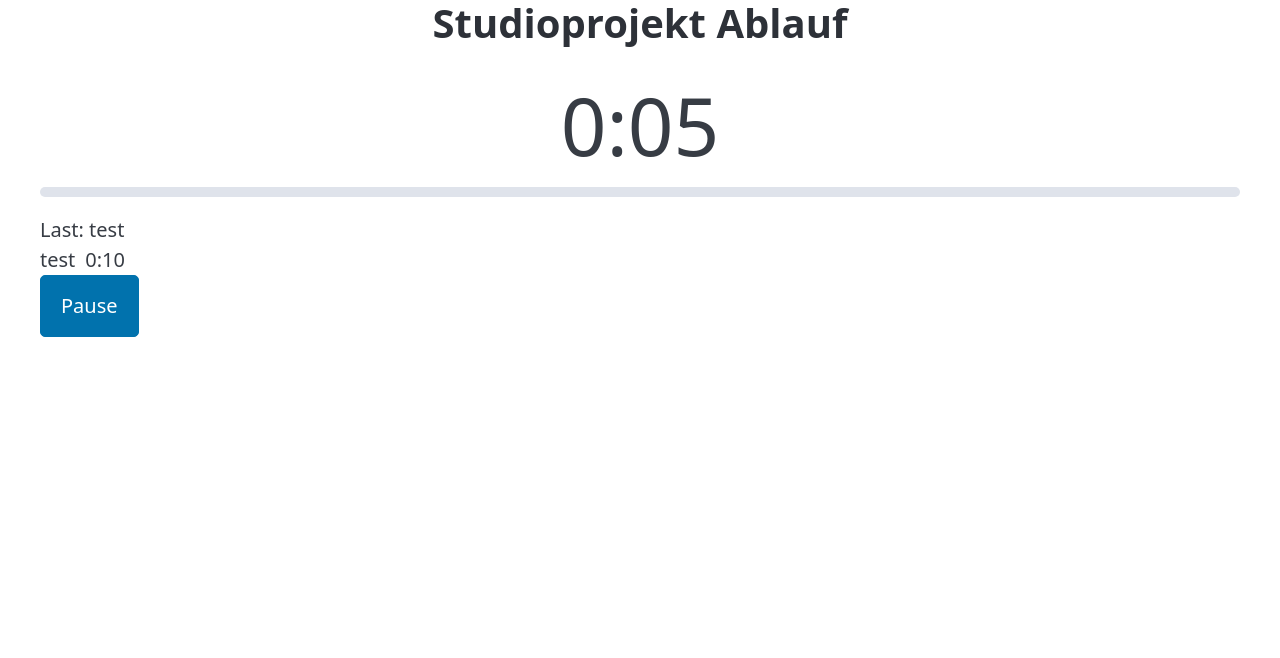
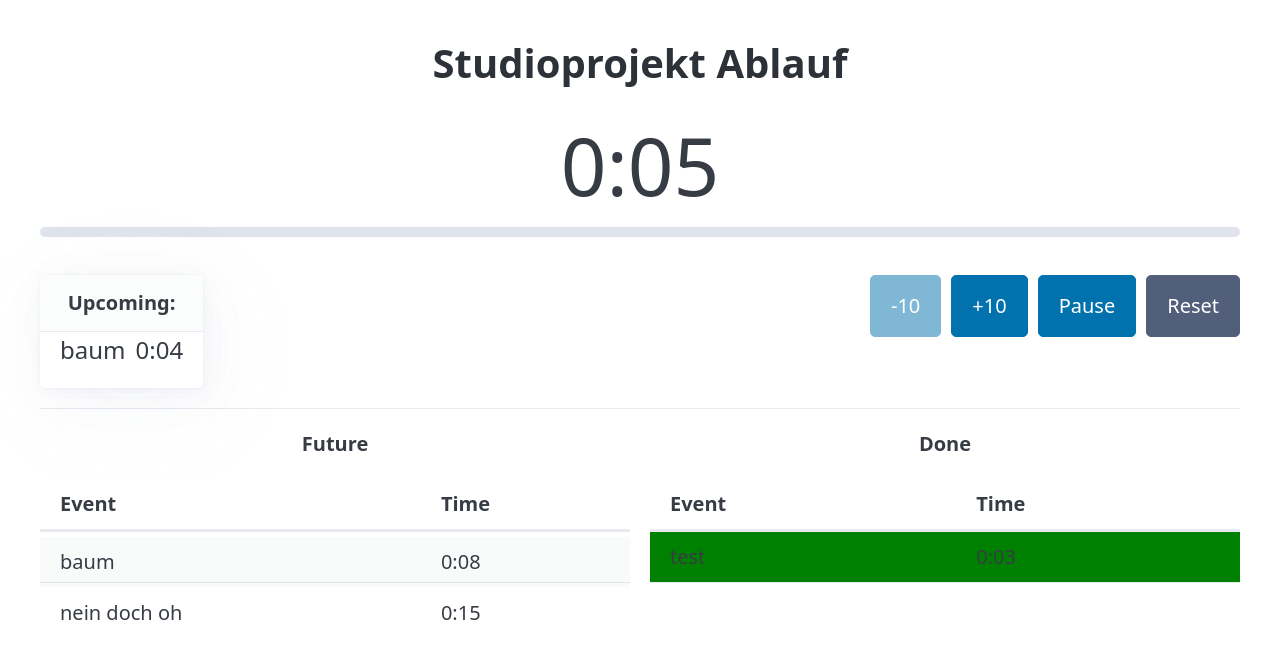
Before and after one commit to Lenni009/Studioprojekt-Ablauf, a Vue app: page / in a window 1280 px wide. Shown: the top 658 px of the page. Built offline with nearby package versions, Linux system fonts and the light colour scheme.

Commit message:
quite functional timer

```diff
--- a/src/App.vue
+++ b/src/App.vue
@@ -3,12 +3,20 @@ import Schedule from './components/Schedule.vue';
 </script>
 
 <template>
-  <h1 class="title">Studioprojekt Ablauf</h1>
-  <Schedule />
+  <header>
+    <h1 class="title">Studioprojekt Ablauf</h1>
+  </header>
+  <main>
+    <Schedule />
+  </main>
 </template>
 
 <style scoped lang="scss">
-.title {
-  text-align: center;
+header {
+  margin-block-start: 2rem;
+
+  .title {
+    text-align: center;
+  }
 }
 </style>
--- a/src/assets/ablauf.json
+++ b/src/assets/ablauf.json
@@ -1,6 +1,14 @@
 [
   {
-    "timestamp": "0:10",
+    "timestamp": "0:03",
     "name": "test"
+  },
+  {
+    "timestamp": "0:08",
+    "name": "baum"
+  },
+  {
+    "timestamp": "0:15",
+    "name": "nein doch oh"
   }
 ]
--- a/src/components/Schedule.vue
+++ b/src/components/Schedule.vue
@@ -7,7 +7,7 @@ import TableItem from './TableItem.vue';
 import type { ScheduleItem } from '@/types/schedule';
 import { getFormattedTimeDiff, timestampToString, stringToTimestamp } from '@/helpers/time';
 
-const startDate = Date.now();
+const startDate = ref(Date.now());
 
 const isPaused = ref(false);
 const pausedTime = ref(0);
@@ -16,14 +16,18 @@ const pausedAtTimeElapsed = ref(0);
 
 const timestamp = useTimestamp({ offset: 0 });
 const timeElapsed = computed(() =>
-  isPaused.value ? pausedAtTimeElapsed.value : timestamp.value - pausedTime.value - startDate
+  isPaused.value ? pausedAtTimeElapsed.value : timestamp.value - pausedTime.value - startDate.value
 );
 const timeElapsedInSeconds = computed(() => timeElapsed.value / 1000);
 const formattedTime = computed(() => timestampToString(timeElapsed.value));
 
-const lastEventIndex = computed(() =>
-  schedule.findLastIndex((item: ScheduleItem) => stringToTimestamp(item.timestamp) >= timeElapsed.value)
+const completedItems = computed(() =>
+  schedule.filter((item: ScheduleItem) => timeElapsed.value >= stringToTimestamp(item.timestamp)).toReversed()
 );
+
+const futureItems = computed(() => schedule.filter((item: ScheduleItem) => !completedItems.value.includes(item)));
+
+const nextEvent = computed(() => futureItems.value[0]);
 
 function pause() {
   pausedAtTimestamp.value = Date.now();
@@ -35,6 +39,14 @@ function resume() {
   isPaused.value = false;
   pausedTime.value += Date.now() - pausedAtTimestamp.value;
 }
+
+function reset() {
+  pausedTime.value = 0;
+  startDate.value = Date.now();
+  isPaused.value = false;
+}
+
+const skip = (seconds: number) => (startDate.value += seconds * 1000);
 </script>
 
 <template>
@@ -51,22 +63,35 @@ function resume() {
     :value="timeElapsedInSeconds"
   ></progress>
 
-  <div v-if="lastEventIndex !== -1">Last: {{ schedule[lastEventIndex].name }}</div>
-  <template v-if="lastEventIndex !== schedule.length - 1">
-    <div>Next: {{ schedule[lastEventIndex + 1].name }}</div>
-    <div>
-      Next in: {{ getFormattedTimeDiff(timeElapsed, stringToTimestamp(schedule[lastEventIndex + 1].timestamp)) }}
+  <div class="controls">
+    <Transition mode="out-in">
+      <article
+        v-if="nextEvent"
+        :key="nextEvent.name"
+        class="next-event-card"
+      >
+        <header>Upcoming:</header>
+        <div class="next-event-text">
+          <div>{{ nextEvent.name }}</div>
+          <div>{{ getFormattedTimeDiff(timeElapsed, stringToTimestamp(nextEvent.timestamp)) }}</div>
         </div>
-  </template>
+      </article>
+    </Transition>
 
-  <div class="table">
-    <TableItem
-      v-for="item in schedule"
-      :data="item"
-      :key="item.name"
-      :ts="timeElapsed"
-    />
-  </div>
+    <div class="control-buttons">
+      <button
+        :disabled="timeElapsedInSeconds < 10"
+        type="button"
+        @click="skip(10)"
+      >
+        -10
+      </button>
+      <button
+        type="button"
+        @click="skip(-10)"
+      >
+        +10
+      </button>
       <button
         v-if="isPaused"
         type="button"
@@ -81,12 +106,137 @@ function resume() {
       >
         Pause
       </button>
+      <button
+        class="secondary"
+        type="button"
+        @click="reset"
+      >
+        Reset
+      </button>
+    </div>
+  </div>
+
+  <hr />
+
+  <div class="table">
+    <div>
+      <p class="table-caption">Future</p>
+      <table class="striped">
+        <thead>
+          <tr>
+            <th>Event</th>
+            <th>Time</th>
+          </tr>
+        </thead>
+        <TransitionGroup
+          name="future"
+          tag="tbody"
+        >
+          <TableItem
+            v-for="item in futureItems"
+            :data="item"
+            :key="item.name"
+            :ts="timeElapsed"
+          />
+        </TransitionGroup>
+      </table>
+    </div>
+    <div>
+      <p class="table-caption">Done</p>
+      <table class="striped">
+        <thead>
+          <tr>
+            <th>Event</th>
+            <th>Time</th>
+          </tr>
+        </thead>
+        <TransitionGroup
+          name="done"
+          tag="tbody"
+        >
+          <TableItem
+            v-for="item in completedItems"
+            :data="item"
+            :key="item.name"
+            :ts="timeElapsed"
+          />
+        </TransitionGroup>
+      </table>
+    </div>
+  </div>
 </template>
 
 <style scoped lang="scss">
+.v-enter-active,
+.v-leave-active {
+  transition: background-color 0.5s ease;
+}
+
+.v-enter-from,
+.v-leave-to {
+  --pico-card-background-color: var(--pico-contrast-background);
+  --pico-card-sectioning-background-color: var(--pico-contrast-background);
+}
+
 .table {
+  display: grid;
+  grid-template-columns: 1fr 1fr;
+  gap: 1rem;
+  align-items: start;
+
+  .table-caption {
+    text-align: center;
+    font-weight: bold;
+  }
+
+  th {
+    font-weight: bold;
+  }
+}
+
+.controls {
   display: flex;
-  flex-direction: column;
+  justify-content: end;
+  margin-block: 1rem;
+
+  > * {
+    margin: 0;
+    height: fit-content;
+  }
+
+  .control-buttons {
+    display: flex;
+    justify-content: end;
+    gap: 0.5rem;
+
+    * {
+      margin: 0;
+    }
+  }
+
+  &:has(.next-event-card) {
+    justify-content: space-between;
+  }
+
+  .next-event-card {
+    header {
+      text-align: center;
+      font-weight: bold;
+      margin-block-end: 0;
+      transition: inherit;
+    }
+
+    .next-event-text {
+      display: flex;
+      gap: 0.5rem;
+      align-items: center;
+
+      > * {
+        font-size: larger;
+        text-align: center;
+      }
+    }
+  }
 }
 
 .timer {
@@ -98,7 +248,31 @@ function resume() {
   }
 }
 
-.time-until-next {
-  font-size: larger;
+.future-move, /* apply transition to moving elements */
+.done-move,
+.future-enter-active,
+.done-enter-active,
+.future-leave-active,
+.done-leave-active {
+  transition: all 0.5s ease;
+}
+
+.future-enter-from,
+.future-leave-to {
+  opacity: 0;
+  transform: translateX(30px);
+}
+
+.done-enter-from,
+.done-leave-to {
+  opacity: 0;
+  transform: translateX(-30px);
+}
+
+/* ensure leaving items are taken out of layout flow so that moving
+   animations can be calculated correctly. */
+.future-leave-active,
+.done-leave-active {
+  position: absolute;
 }
 </style>
--- a/src/components/TableItem.vue
+++ b/src/components/TableItem.vue
@@ -12,22 +12,14 @@ const isCompleted = computed(() => props.ts >= stringToTimestamp(props.data.time
 </script>
 
 <template>
-  <div
-    :class="{ 'is-completed': isCompleted }"
-    class="table-item"
-  >
-    <div>{{ data.name }}</div>
-    <div>{{ data.timestamp }}</div>
-  </div>
+  <tr :class="{ 'is-completed': isCompleted }">
+    <td>{{ data.name }}</td>
+    <td>{{ data.timestamp }}</td>
+  </tr>
 </template>
 
 <style scoped lang="scss">
-.table-item {
-  display: flex;
-  gap: 0.5rem;
-
-  &.is-completed {
-    background-color: green;
-  }
+.is-completed * {
+  background-color: green !important;
 }
 </style>
```
Also changed, not shown: 1 other file (tests, documents, lock files or other folders). Lines whose indentation alone changed are shown as unchanged.
